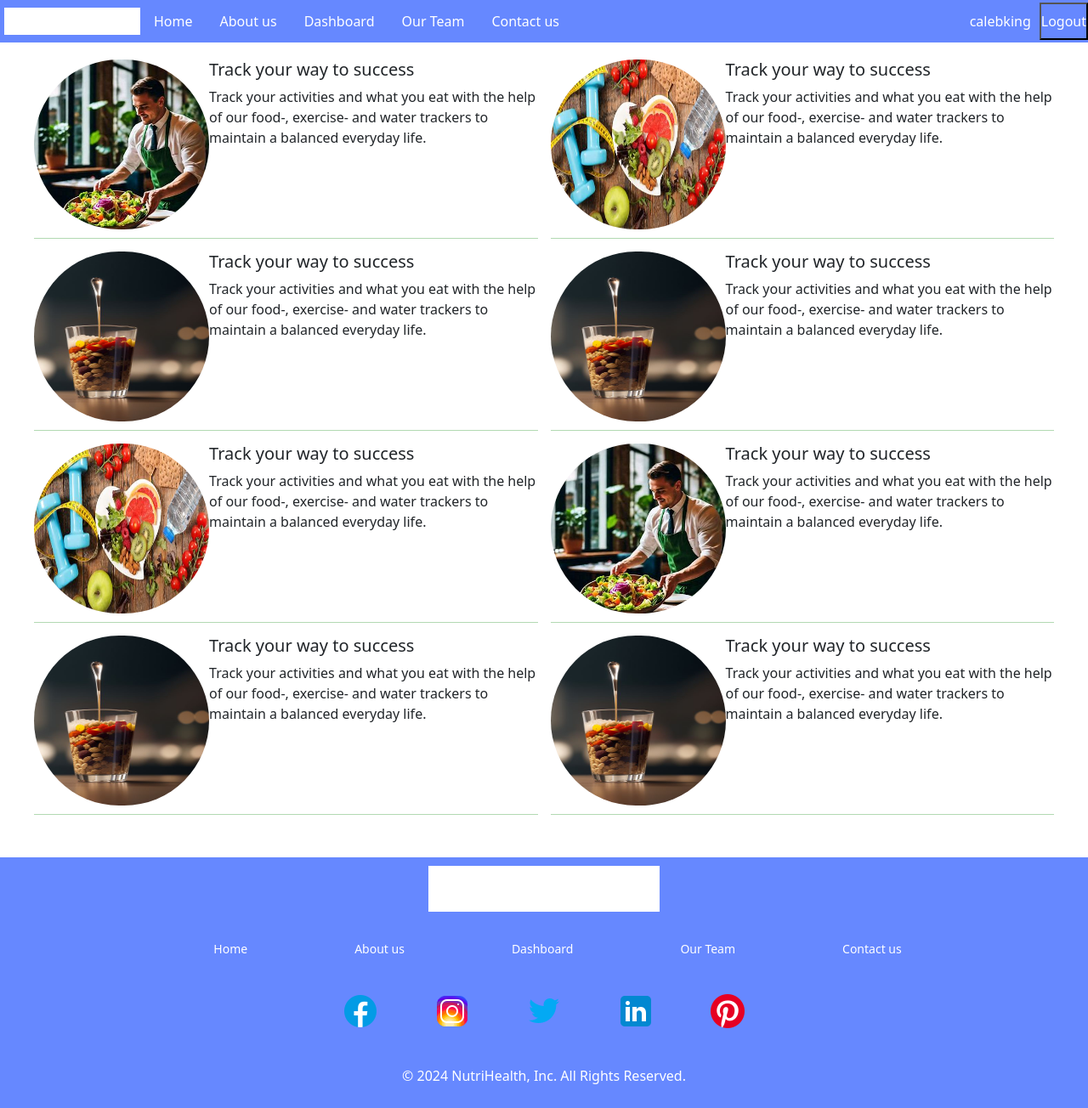
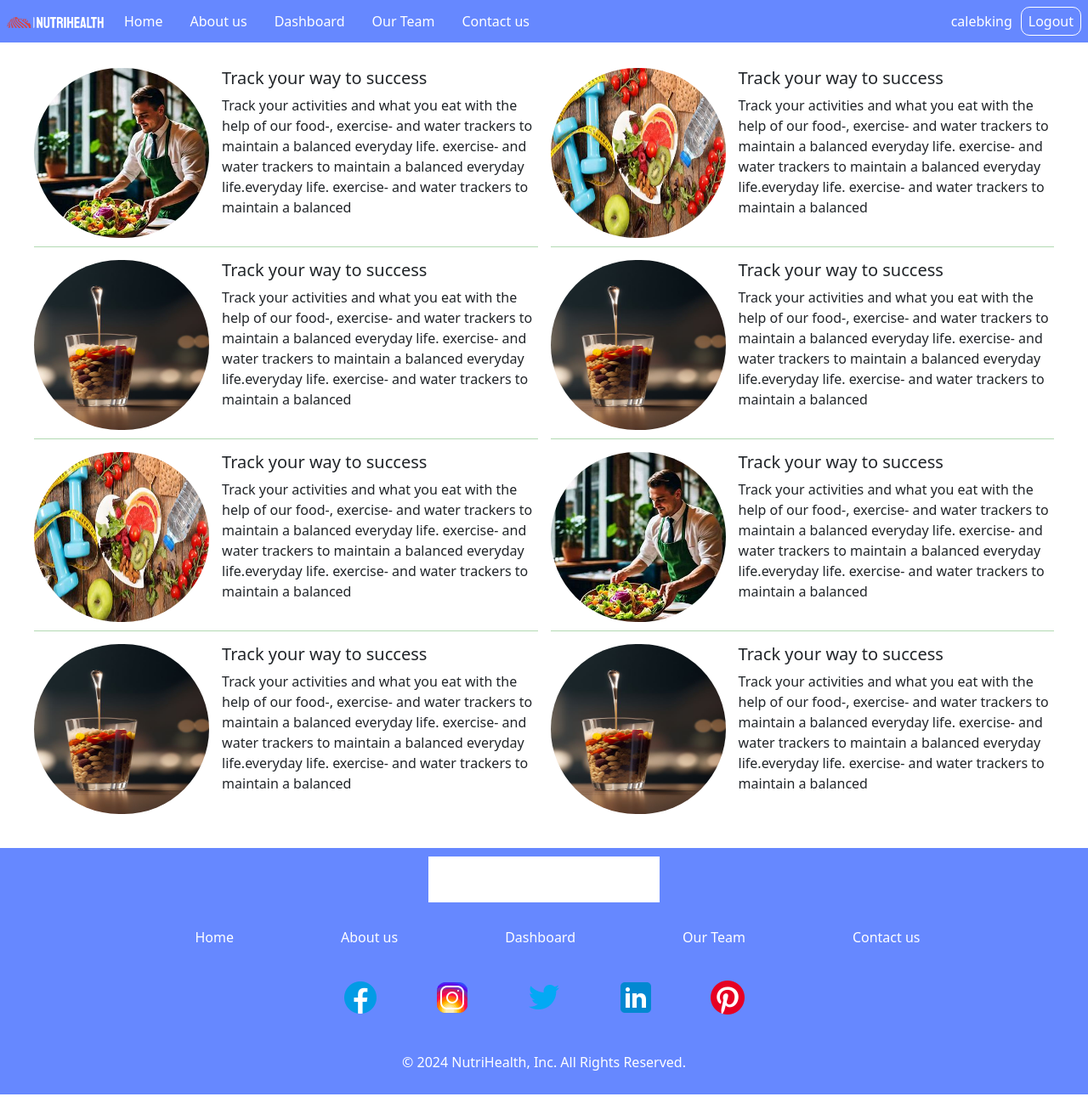
Before and after one commit to CalebKing848/NutriHealth, a Django app: page /about in a window 1280 px wide. Shown: the whole page at 85% size. Run offline with Django 5.2, Linux system fonts and the light colour scheme; a user stored in the database is signed in; some libraries are stand-ins or nearby versions.

Commit message:
about us page done

```diff
--- a/NutriHealth/NutritionApp/static/css/style.css
+++ b/NutriHealth/NutritionApp/static/css/style.css
@@ -48,13 +48,13 @@ li a {
   display: block !important;
   color: white !important;
   text-align: center !important;
-  padding: 8px 8px !important;
+  padding: 4px 8px !important;
   text-decoration: none !important;
-  font-size: 14px;
 }
 
 li a:hover {
-  color: #808080;
+  color: #f1f1f1 !important;
+  transition: 0.2s;
 }
 
 .nav-link {
@@ -62,9 +62,12 @@ li a:hover {
 }
 
 .nav-logo {
-  background: #fff;
-  padding: 16px 80px;
-  margin-left: 5px;
+  width: 130px;
+}
+
+.nav-logo img {
+  width: 100%;
+  height: 100%;
 }
 
 .header-nav {
@@ -94,12 +97,21 @@ li a:hover {
 .btn-sign-out {
   color: #fff !important;
   background: none;
+  border: 1px solid #fff;
+  border-radius: 10px;
+  padding: 4px 8px;
+  margin-right: 8px;
+}
+
+.btn-sign-out:hover {
+  color: #f1f1f1 !important;
+  transition: 0.2s;
 }
 
 .about-container {
   display: flex;
   justify-content: center;
-  margin-top: 20px;
+  margin-top: 30px;
 }
 
 .about-items {
@@ -161,7 +173,7 @@ footer {
   background-color: #68f;
   padding: 10px;
   color: #fff;
-  margin-top: 50px;
+  margin-top: 30px;
 }
 
 .footer-logo-container {
@@ -219,3 +231,11 @@ footer {
   background-color: #32794f;
   margin: 0px auto 0px auto;
 }
+
+.text-container {
+  margin-left: 15px;
+}
+
+.b-rm {
+  border: none;
+}
--- a/NutriHealth/NutritionApp/templates/main/about.html
+++ b/NutriHealth/NutritionApp/templates/main/about.html
@@ -14,7 +14,8 @@
                 <p>Track your activities
                     and what you eat with the help of our food-,
                     exercise- and water trackers to maintain a balanced
-                    everyday life.
+                    everyday life. exercise- and water trackers to maintain a balanced
+                    everyday life.everyday life. exercise- and water trackers to maintain a balanced
                 </p>
             </div>
         </div>
@@ -27,7 +28,8 @@
                 <p>Track your activities
                     and what you eat with the help of our food-,
                     exercise- and water trackers to maintain a balanced
-                    everyday life.
+                    everyday life. exercise- and water trackers to maintain a balanced
+                    everyday life.everyday life. exercise- and water trackers to maintain a balanced
                 </p>
             </div>
         </div>
@@ -40,7 +42,8 @@
                 <p>Track your activities
                     and what you eat with the help of our food-,
                     exercise- and water trackers to maintain a balanced
-                    everyday life.
+                    everyday life. exercise- and water trackers to maintain a balanced
+                    everyday life.everyday life. exercise- and water trackers to maintain a balanced
                 </p>
             </div>
         </div>
@@ -53,7 +56,8 @@
                 <p>Track your activities
                     and what you eat with the help of our food-,
                     exercise- and water trackers to maintain a balanced
-                    everyday life.
+                    everyday life. exercise- and water trackers to maintain a balanced
+                    everyday life.everyday life. exercise- and water trackers to maintain a balanced
                 </p>
             </div>
         </div>
@@ -66,7 +70,8 @@
                 <p>Track your activities
                     and what you eat with the help of our food-,
                     exercise- and water trackers to maintain a balanced
-                    everyday life.
+                    everyday life. exercise- and water trackers to maintain a balanced
+                    everyday life.everyday life. exercise- and water trackers to maintain a balanced
                 </p>
             </div>
         </div>
@@ -79,11 +84,12 @@
                 <p>Track your activities
                     and what you eat with the help of our food-,
                     exercise- and water trackers to maintain a balanced
-                    everyday life.
+                    everyday life. exercise- and water trackers to maintain a balanced
+                    everyday life.everyday life. exercise- and water trackers to maintain a balanced
                 </p>
             </div>
         </div>
-        <div class="item-container">
+        <div class="item-container b-rm">
             <div class="image-container">
                 <img src="/media/food/nutrition.jpg" alt="">
             </div>
@@ -92,11 +98,12 @@
                 <p>Track your activities
                     and what you eat with the help of our food-,
                     exercise- and water trackers to maintain a balanced
-                    everyday life.
+                    everyday life. exercise- and water trackers to maintain a balanced
+                    everyday life.everyday life. exercise- and water trackers to maintain a balanced
                 </p>
             </div>
         </div>
-        <div class="item-container">
+        <div class="item-container b-rm">
             <div class="image-container">
                 <img src="/media/food/nutrition.jpg" alt="">
             </div>
@@ -105,7 +112,8 @@
                 <p>Track your activities
                     and what you eat with the help of our food-,
                     exercise- and water trackers to maintain a balanced
-                    everyday life.
+                    everyday life. exercise- and water trackers to maintain a balanced
+                    everyday life.everyday life. exercise- and water trackers to maintain a balanced
                 </p>
             </div>
         </div>
--- a/NutriHealth/NutritionApp/templates/main/base.html
+++ b/NutriHealth/NutritionApp/templates/main/base.html
@@ -16,7 +16,7 @@
 
 <nav class="header-nav">
     <ul>
-        <div class="nav-logo"></div>
+        <div class="nav-logo"> <a class="nav-link" href="{% url 'home' %}"><img src="/media/logo/nutrihealth-logo.png" alt="logo"></a> </div>
         <li><a class="nav-link" href="{% url 'home' %}">Home</a></li>
         <li><a class="nav-link" href="{% url 'about' %}">About us</a></li>
 
@@ -43,11 +43,11 @@
                 <li class="username-txt">{{user.username}}</li> <!-- Displays the logged in user username-->
                 <form action="{% url 'logout' %}" method="post">
                 {% csrf_token %}
-                <button class="navbar-text btn-sign-out" type="submit">Logout</button> <!-- Logout Button-->
+                <button class="btn-sign-out" type="submit">Logout</button> <!-- Logout Button-->
                 </form>
             </li> <!-- End of Nav Item -->
         {% else%}
-            <li><a class="nav-link" href="{% url 'login' %}">login</a></li><!---login.link-->
+            <li><a class="nav-link" href="{% url 'login' %}">Login</a></li><!---login.link-->
             <li><a class="nav-link sign-up" href="/register">Sign Up</a></li> <!-- Sign Up Link-->
         {% endif %}
         </ul>
```
Also changed, not shown: NutriHealth/db.sqlite3, NutriHealth/media/logo/nutrihealth-logo.png (added).
